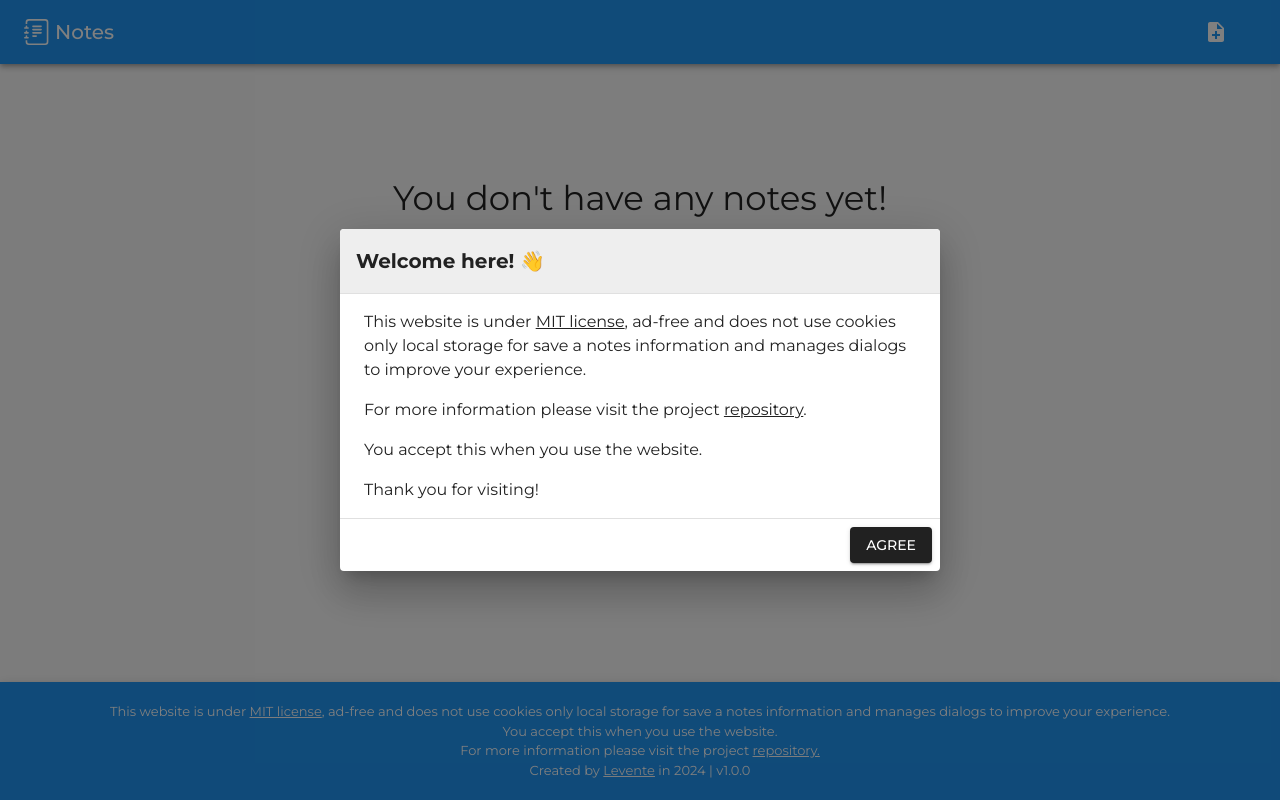
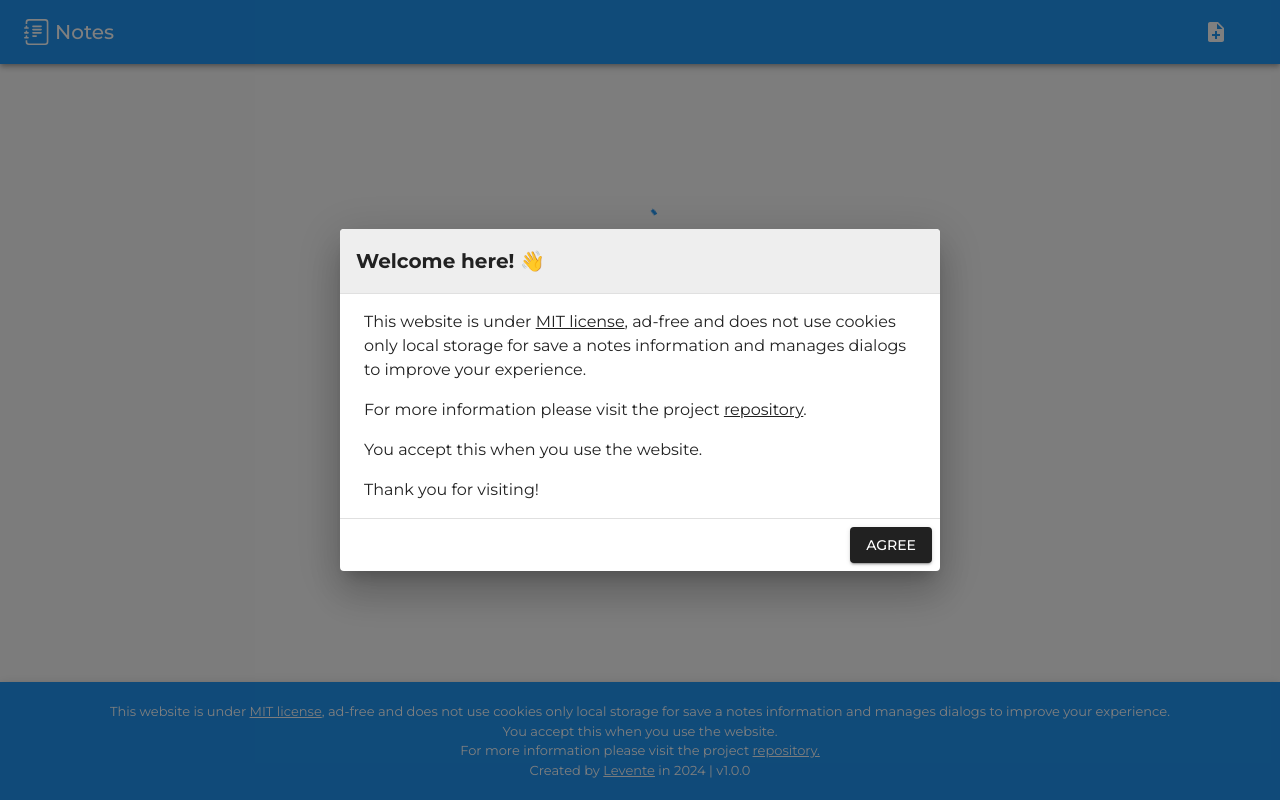
Before and after one commit to tothlevente/notes, a React (Vite) app: page / in a window 1280 px wide. Built offline with nearby package versions, Linux system fonts and the light colour scheme.

Commit message:
Developments

```diff
--- a/src/App.tsx
+++ b/src/App.tsx
@@ -1,4 +1,5 @@
 import getNotesLocalStorageItem from "./controllers/getNotesLocalStorageItem";
+import CircularProgress from "@mui/material/CircularProgress";
 import EncryptionDialog from "./components/EncryptionDialog";
 import DecryptionDialog from "./components/DecryptionDialog";
 import WelcomeDialog from "./components/WelcomeDialog";
@@ -7,7 +8,7 @@ import NoteProps from "./interfaces/NoteProps";
 import Header from "./components/Header";
 import Footer from "./components/Footer";
 
-import { createTheme, CssBaseline, Paper } from "@mui/material";
+import { Box, createTheme, CssBaseline, Paper } from "@mui/material";
 import { blue, grey } from "@mui/material/colors";
 import { ThemeProvider } from "@emotion/react";
 import { useEffect, useState } from "react";
@@ -33,21 +34,26 @@ const theme = createTheme({
 export default function App() {
   const [openEncryptionDialog, setOpenEncryptionDialog] = useState(false);
   const [openDecryptionDialog, setOpenDecryptionDialog] = useState(false);
-  const [openWelcomeDialog, setOpenWelcomeDialog] = useState(true);
+  const [openWelcomeDialog, setOpenWelcomeDialog] = useState(false);
   const [openCreateNewNote, setOpenCreateNewNote] = useState(false);
   const [notes, setNotes] = useState<NoteProps[]>([]);
   const [secret, setSecret] = useState("");
   const [isEncrypted, setIsEncrypted] = useState(false);
+  const [isLoading, setIsLoading] = useState(true);
 
   useEffect(() => {
-    if (JSON.parse(localStorage.getItem("welcome")!) === false) {
-      setOpenWelcomeDialog(false);
+    if (JSON.parse(localStorage.getItem("welcome")!) === null) {
+      setOpenWelcomeDialog(true);
     }
   }, [setOpenWelcomeDialog]);
 
   useEffect(() => {
     if (JSON.parse(localStorage.getItem("encryption")!) === true) {
       setOpenDecryptionDialog(true);
+    } else {
+      if (localStorage.getItem("notes") !== null) {
+        setIsLoading(false);
+      }
     }
   }, [setIsEncrypted]);
 
@@ -96,6 +102,7 @@ export default function App() {
           setOpenEncryptionDialog={setOpenEncryptionDialog}
           setIsEncrypted={setIsEncrypted}
           setSecret={setSecret}
+          setIsLoading={setIsLoading}
         />
         <DecryptionDialog
           openDecryptionDialog={openDecryptionDialog}
@@ -103,7 +110,22 @@ export default function App() {
           setIsEncrypted={setIsEncrypted}
           setSecret={setSecret}
           setNotes={setNotes}
+          setIsLoading={setIsLoading}
         />
+        {isLoading ? (
+          <Box
+            sx={{
+              display: "flex",
+              justifyContent: "center",
+              alignItems: "center",
+              minHeight: "40vh",
+              marginLeft: "10px",
+              marginRight: "10px",
+            }}
+          >
+            <CircularProgress />
+          </Box>
+        ) : (
           <NoteStack
             isEncrypted={isEncrypted}
             secret={secret}
@@ -111,6 +133,7 @@ export default function App() {
             setNotes={setNotes}
             setOpenCreateNewNote={setOpenCreateNewNote}
           />
+        )}
       </Paper>
       <Footer />
     </ThemeProvider>
--- a/src/components/DecryptionDialog.tsx
+++ b/src/components/DecryptionDialog.tsx
@@ -23,6 +23,7 @@ export default function DecryptionDialog({
   setIsEncrypted,
   setSecret,
   setNotes,
+  setIsLoading,
 }: any) {
   const [password, setPassword] = useState("");
   const [isError, setIsError] = useState(false);
@@ -36,6 +37,7 @@ export default function DecryptionDialog({
     if (localStorage.getItem("notes") !== null) {
       try {
         setNotes(getNotesLocalStorageItem(true, password));
+        setIsLoading(false);
         setOpenDecryptionDialog(false);
       } catch {
         setIsError(true);
--- a/src/components/EncryptionDialog.tsx
+++ b/src/components/EncryptionDialog.tsx
@@ -21,19 +21,22 @@ export default function EncryptionDialog({
   setOpenEncryptionDialog,
   setIsEncrypted,
   setSecret,
+  setIsLoading,
 }: any) {
   const [password, setPassword] = useState("");
 
   function handleClose() {
     setOpenEncryptionDialog(false);
+    setIsLoading(false);
     localStorage.setItem("encryption", JSON.stringify(false));
+    localStorage.setItem("notes", JSON.stringify([]));
   }
 
   function handleSave() {
     setOpenEncryptionDialog(false);
     setSecret(password);
     setIsEncrypted(true);
-
+    setIsLoading(false);
     localStorage.setItem("encryption", JSON.stringify(true));
     localStorage.setItem(
       "notes",
```
Lines whose indentation alone changed are shown as unchanged.
